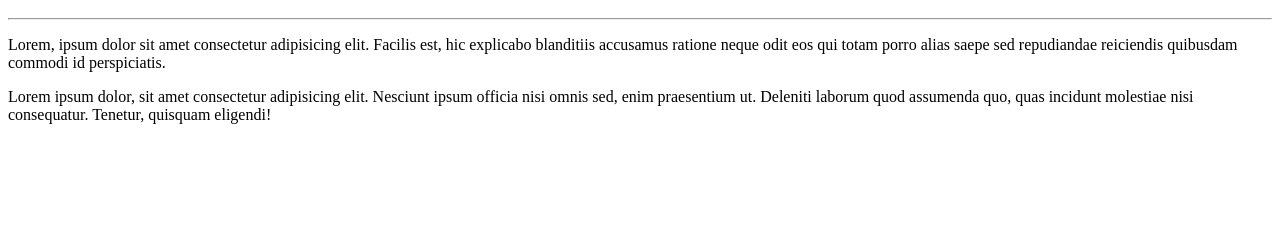
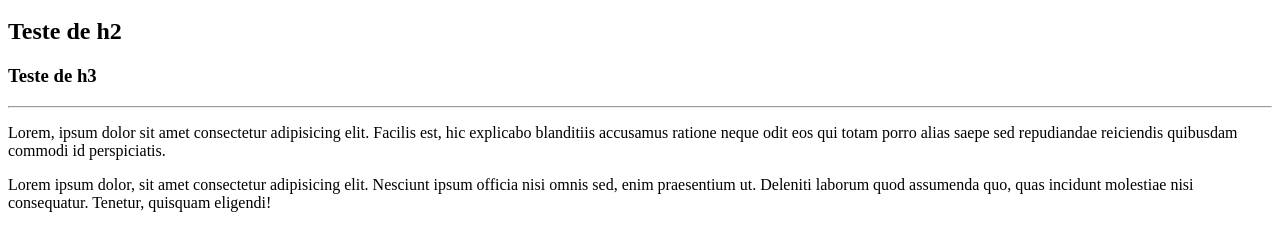
Before and after one commit to Joallisson/Meu-primeiro-repositorio, a plain HTML site: page site/index.html in a window 1280 px wide. Shown: the part 120-370 px from the top of the page. Drawn offline with Linux system fonts and the light colour scheme.

Commit message:
Revert "Apaguei quase tudo"
This reverts commit a0dfc82adf439614911216bc26c73bcb8243f236.

```diff
--- a/site/index.html
+++ b/site/index.html
@@ -10,6 +10,11 @@
 
     <!-- Estou adicionando esta linha para fazer teste -->
     <h1>Teste de h1</h1>
+    <h2>Teste de h2</h2>
+    <h3>Teste de h3</h3>
+
+    <!-- Teste de PULL -->
+    <!-- Teste de PULL 2 -->
     <!-- Fim do teste -->
 
 
```
